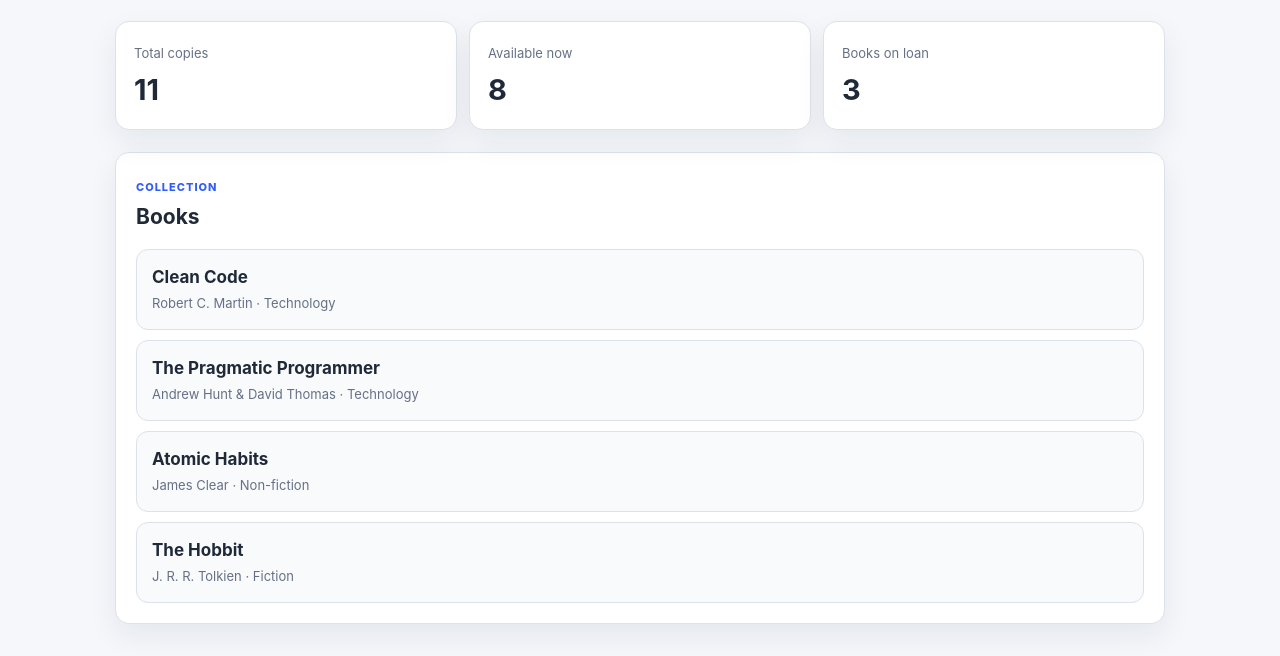
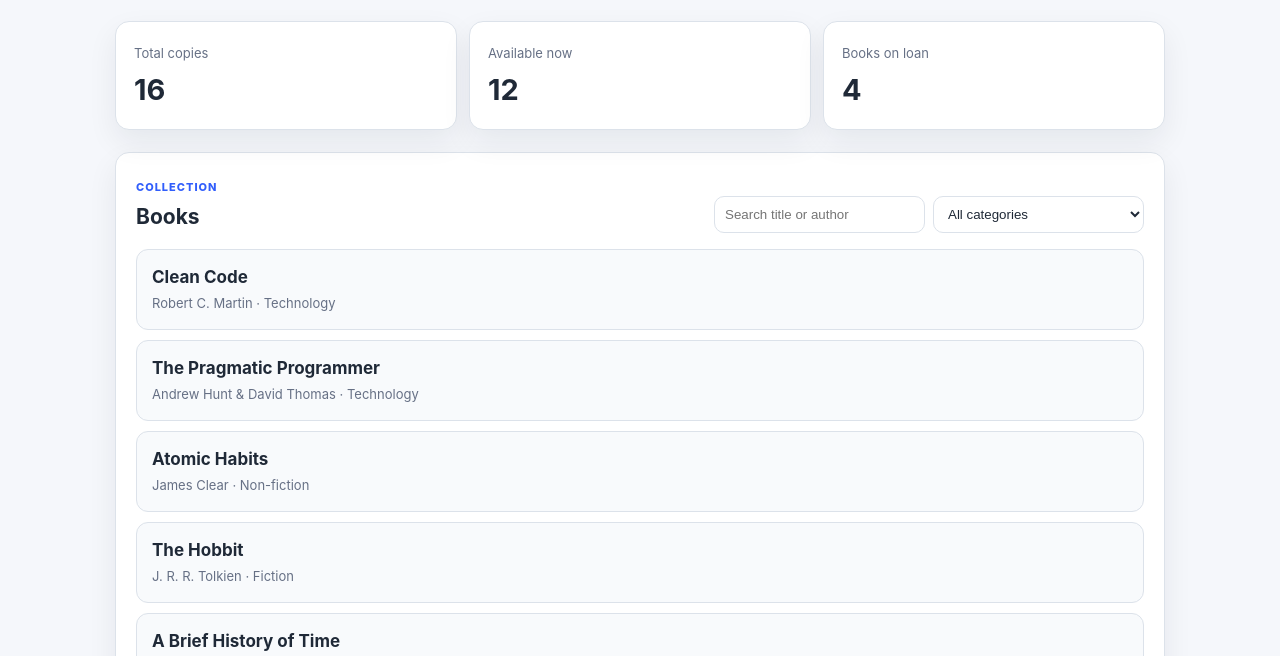
Before and after one commit to JainishK7/Openshelf, a plain HTML site: page index.html in a window 1280 px wide. Shown: the part 296-952 px from the top of the page. Drawn offline with Linux system fonts and the light colour scheme.

Commit message:
feat: add searchable library catalogue

```diff
--- a/css/styles.css
+++ b/css/styles.css
@@ -149,3 +149,40 @@
   .stats-grid { grid-template-columns: 1fr; }
   .page-shell { width: min(94vw, 1050px); }
 }
+
+.input {
+  width: 100%;
+  padding: 9px 10px;
+  border: 1px solid var(--line);
+  border-radius: 10px;
+  background: #fff;
+  color: var(--text);
+}
+
+.input:focus {
+  outline: 3px solid rgba(49, 94, 251, .12);
+  border-color: var(--accent);
+}
+
+.filters {
+  display: flex;
+  width: min(430px, 100%);
+  gap: 8px;
+}
+
+.empty-state {
+  padding: 26px;
+  text-align: center;
+  color: var(--muted);
+  border: 1px dashed var(--line);
+  border-radius: 12px;
+}
+
+@media (max-width: 700px) {
+  .panel-heading,
+  .filters {
+    align-items: stretch;
+    flex-direction: column;
+    width: 100%;
+  }
+}
--- a/index.html
+++ b/index.html
@@ -37,6 +37,12 @@
           <span class="eyebrow">Collection</span>
           <h3>Books</h3>
         </div>
+        <div class="filters">
+          <input id="searchInput" class="input" type="search" placeholder="Search title or author" aria-label="Search title or author">
+          <select id="categoryFilter" class="input" aria-label="Filter by category">
+            <option value="all">All categories</option>
+          </select>
+        </div>
       </div>
       <div id="bookList" class="book-list" aria-live="polite"></div>
     </section>
--- a/js/app.js
+++ b/js/app.js
@@ -2,18 +2,45 @@
   { id: 101, title: "Clean Code", author: "Robert C. Martin", category: "Technology", copies: 3, borrowed: 1 },
   { id: 102, title: "The Pragmatic Programmer", author: "Andrew Hunt & David Thomas", category: "Technology", copies: 2, borrowed: 0 },
   { id: 103, title: "Atomic Habits", author: "James Clear", category: "Non-fiction", copies: 2, borrowed: 2 },
-  { id: 104, title: "The Hobbit", author: "J. R. R. Tolkien", category: "Fiction", copies: 4, borrowed: 0 }
+  { id: 104, title: "The Hobbit", author: "J. R. R. Tolkien", category: "Fiction", copies: 4, borrowed: 0 },
+  { id: 105, title: "A Brief History of Time", author: "Stephen Hawking", category: "Science", copies: 2, borrowed: 0 },
+  { id: 106, title: "Sapiens", author: "Yuval Noah Harari", category: "History", copies: 3, borrowed: 1 }
 ];
 
 const bookList = document.getElementById("bookList");
+const searchInput = document.getElementById("searchInput");
+const categoryFilter = document.getElementById("categoryFilter");
+
+function renderCategories() {
+  const categories = [...new Set(books.map((book) => book.category))].sort();
+  categoryFilter.innerHTML = [
+    '<option value="all">All categories</option>',
+    ...categories.map((category) => `<option value="${category}">${category}</option>`)
+  ].join("");
+}
+
+function getVisibleBooks() {
+  const term = searchInput.value.trim().toLowerCase();
+  const category = categoryFilter.value;
+
+  return books.filter((book) => {
+    const matchesText = `${book.title} ${book.author}`.toLowerCase().includes(term);
+    const matchesCategory = category === "all" || book.category === category;
+    return matchesText && matchesCategory;
+  });
+}
 
 function renderBooks() {
-  bookList.innerHTML = books.map((book) => `
-    <article class="book-card">
-      <h4 class="book-title">${book.title}</h4>
-      <p class="book-meta">${book.author} · ${book.category}</p>
-    </article>
-  `).join("");
+  const visibleBooks = getVisibleBooks();
+
+  bookList.innerHTML = visibleBooks.length
+    ? visibleBooks.map((book) => `
+      <article class="book-card">
+        <h4 class="book-title">${book.title}</h4>
+        <p class="book-meta">${book.author} · ${book.category}</p>
+      </article>
+    `).join("")
+    : '<div class="empty-state">No books match the current filters.</div>';
 }
 
 function renderStats() {
@@ -26,5 +53,9 @@
   document.getElementById("activeLoans").textContent = loans;
 }
 
+searchInput.addEventListener("input", renderBooks);
+categoryFilter.addEventListener("change", renderBooks);
+
+renderCategories();
 renderBooks();
 renderStats();
```
